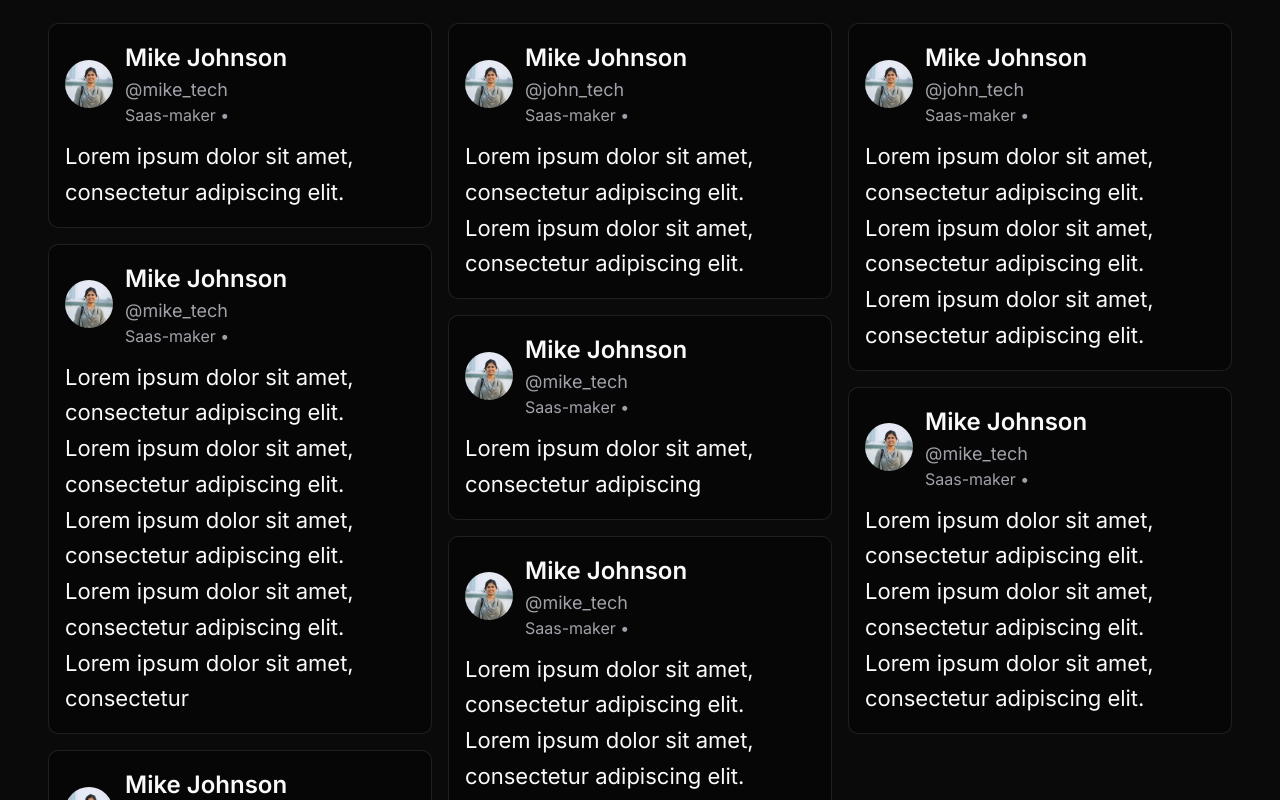
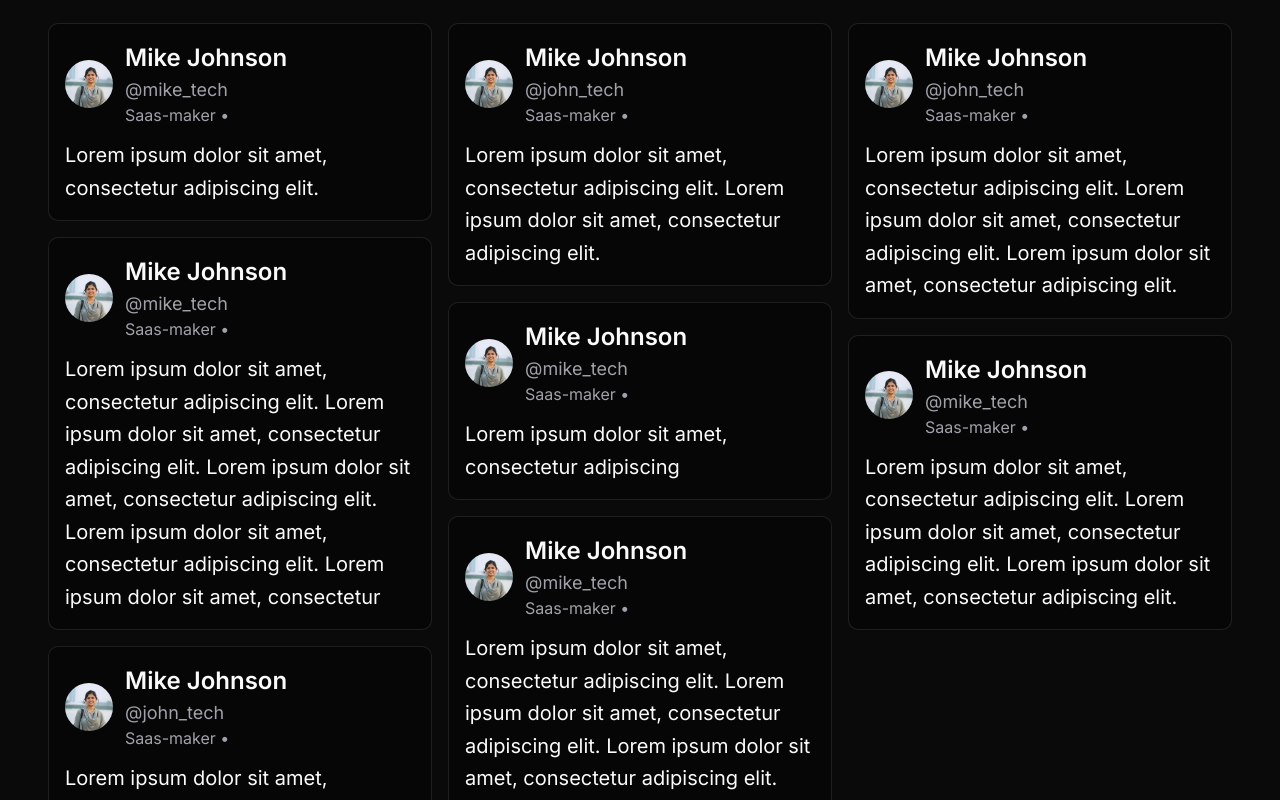
Before and after one commit to Roshen-Perera/ceylon-developers-portfolio, a Next.js app: page / in a window 1280 px wide. Shown: the part 5940-6740 px from the top of the page. Built offline with nearby package versions, Linux system fonts and the light colour scheme.

Commit message:
Refactor Reviews component to replace paragraph tag with custom P component for improved styling

```diff
--- a/components/reviews.tsx
+++ b/components/reviews.tsx
@@ -137,9 +137,9 @@ export default function Reviews() {
                         </div>
                       </div>
                     </div>
-                    <p className="mt-3 text-[22px] leading-relaxed">
+                    <P className="mt-3 leading-relaxed">
                       {post.content}
-                    </p>
+                    </P>
                   </div>
                 ))}
               </div>
```
